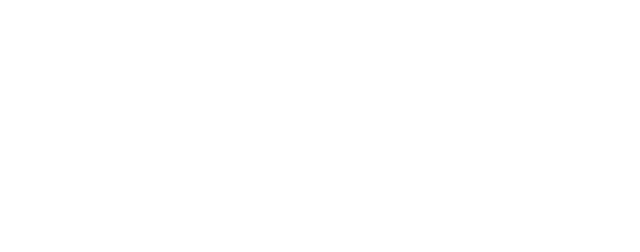
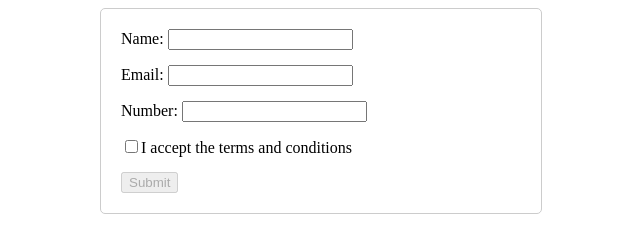
Before and after one commit to acciojob/form-validation-and-submission-manojkalyan27, a website: page main.html in a window 1280 px wide. Shown: the whole page, without its empty margins (319-959 px from the left). Drawn offline with Linux system fonts and the light colour scheme.

Commit message:
created a submission

```diff
--- a/main.html
+++ b/main.html
@@ -8,6 +8,13 @@
 
 <body>
 	<!-- the entire body must be written by student -->
+	<form action="submit-form.php" method="POST">
+		<div>Name: <input type="text" required></div>
+		<div>Email: <input type="email" required></div>
+		<div>Number: <input type="number" required></div>
+		<div><input id="check" type="checkbox">I accept the terms and conditions</div>
+		<button id="submit" disabled>Submit</button>
+	</form>
     <script type="text/javascript" src="./script.js">
 </script>
 
--- a/script.js
+++ b/script.js
@@ -1 +1,7 @@
 //your JS code here. If required.
+const check = document.querySelector('#check');
+const submitButton = document.querySelector('#submit');
+
+check.addEventListener('change', ()=>{
+    submitButton.disabled = !check.checked;
+});
--- a/styles.css
+++ b/styles.css
@@ -1 +1,12 @@
 /*  your css code here. If applicable */
+form {
+    max-width: 400px;
+    margin: 0 auto;
+    padding: 20px;
+    border: 1px solid #ccc;
+    border-radius: 5px;
+}
+
+form div {
+    margin-bottom: 15px;
+  }
```
